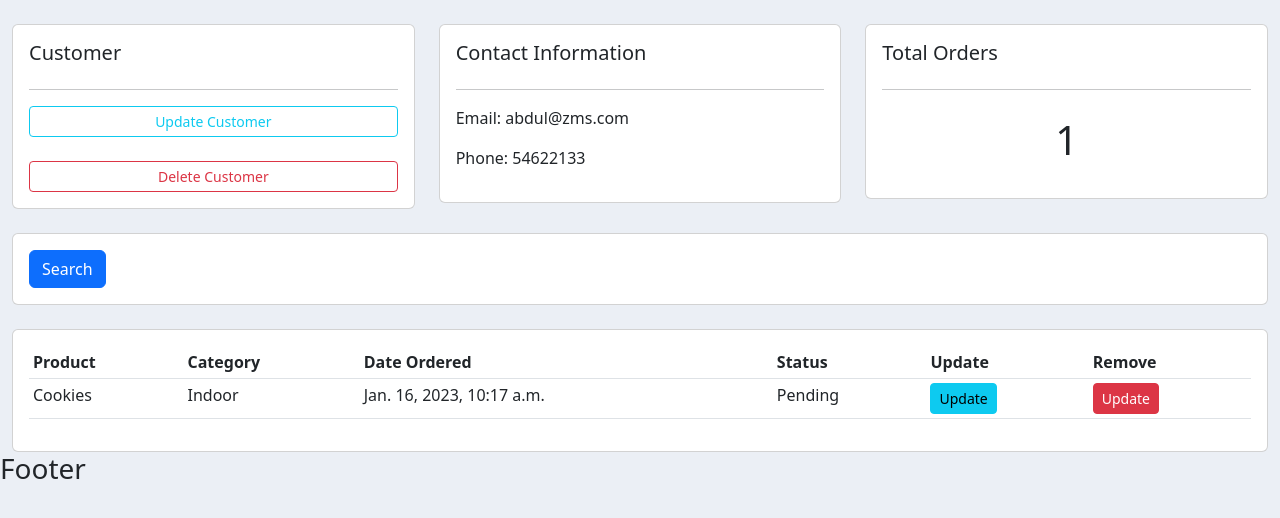
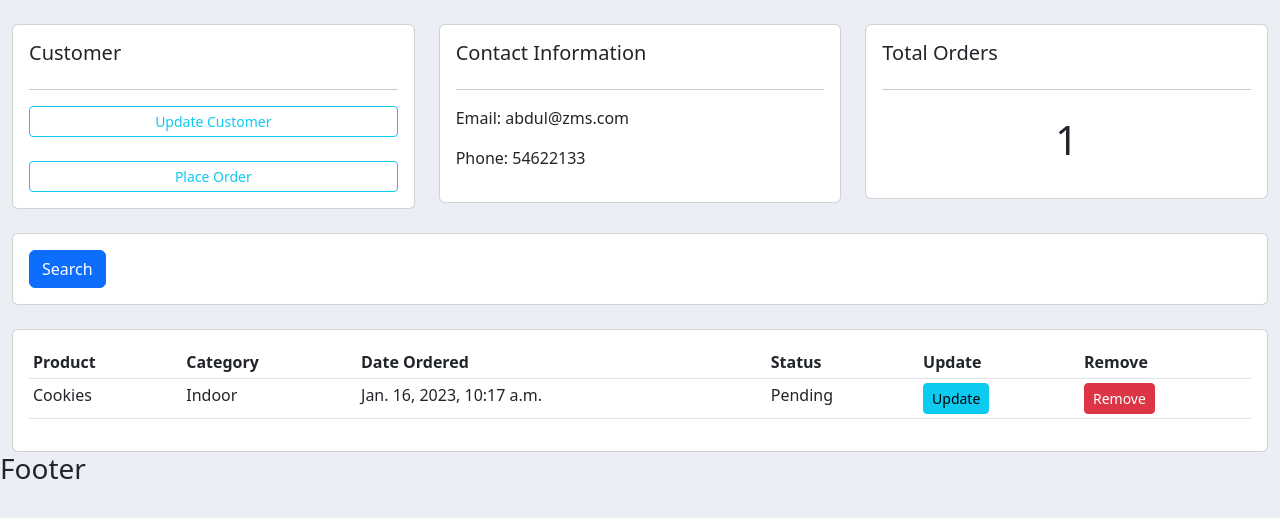
Before and after one commit to GaoxingAbdullah/crm-app, a Django app: page /customer/1/ in a window 1280 px wide. Shown: the part 90-608 px from the top of the page. Run offline with Django 4.2, Linux system fonts and the light colour scheme; data comes from the database, SQL or seed files in the repository; both versions use the stored data as it was after the commit.

Commit message:
Major changes

```diff
--- a/accounts/templates/accounts/customer.html
+++ b/accounts/templates/accounts/customer.html
@@ -10,8 +10,8 @@
             <hr>
             <a class="btn btn-outline-info btn-sm btn-block" href="">
                 Update Customer</a><br>
-            <a class="btn btn-outline-danger btn-sm btn-block" href="">
-                Delete Customer</a>
+            <a class="btn btn-outline-info btn-sm btn-block" href="{% url 'create_order' customer.id  %}">
+                Place Order</a>
         </div>
     </div>
     <div class="col-md">
@@ -64,8 +64,8 @@
                     <td>{{ order.product.category }}</td>
                     <td>{{ order.date_created }}</td>
                     <td>{{ order.status }}</td>
-                    <td><a href="" class="btn btn-sm btn-info">Update</a></td>
-                    <td><a href="" class="btn btn-sm btn-danger">Update</a></td>
+                    <td> <a href="{% url 'update_order' order.id %}" class="btn btn-sm btn-info">Update</a></td>
+                    <td> <a href="{% url 'delete_order' order.id %}" class="btn btn-sm btn-danger" >Remove</a></td>
                 </tr>
                 {% endfor %}
 
--- a/accounts/templates/accounts/dashboard.html
+++ b/accounts/templates/accounts/dashboard.html
@@ -35,9 +35,6 @@
         <h5>LAST 5 ORDERS</h5>
         <hr>
         <div class="card card-body">
-            <a  href="{% url 'create_order' %}" class="btn btn-primary btn-sm btn-block">
-                Create Order
-            </a>
             <table class="table table-sm">
                 <tr>
                     <th>Product</th>
--- a/accounts/templates/accounts/delete.html
+++ b/accounts/templates/accounts/delete.html
@@ -5,7 +5,7 @@
 {% block content %}
 
 
-<form method="POST">
+<form  method="POST" action="{% url 'delete_order' item.id %}" >
 
     {% csrf_token %}
 
@@ -18,7 +18,7 @@
             Cancel
         </a>
 
-        <a class="btn btn-sm btn-danger" href="{% url 'delete_order' item.id %}" name="Confirm">Confirm</a>
+        <input  type="submit" class="btn btn-sm btn-danger" name="Confirm" value="Confirm">
 
     </div>
 
--- a/accounts/urls.py
+++ b/accounts/urls.py
@@ -6,8 +6,8 @@ urlpatterns = [
     path('products/', views.products, name='products'),
     path('customer/<str:customerId>/', views.customer, name='customer'),
 
-    path('create_order/', views.create_order, name='create_order'),
-    path('update_order/<str:orderId>/', views.update_order, name='update_order'),
+    path('create_order/<str:pk>/', views.create_order, name='create_order'),
+    path('update_order/<str:pk>/', views.update_order, name='update_order'),
     path('delete_order/<str:pk>/', views.delete_order, name='delete_order'),
 
     path('create_customer/', views.create_customer, name='create_customer'),
--- a/accounts/views.py
+++ b/accounts/views.py
@@ -3,7 +3,7 @@ from struct import pack_into
 from django.shortcuts import redirect, render
 from django.http import HttpResponse
 from accounts.form import OrderForm, CustomerForm
-
+from django.forms import inlineformset_factory
 from accounts.models import Customer, Order, Product
 
 def home(request):
@@ -33,19 +33,24 @@ def customer(request, customerId):
     return render(request, 'accounts/customer.html', context)
 
 
-def create_order(request):
-    form = OrderForm()
+def create_order(request, pk):
+    OrderFormSet = inlineformset_factory(Customer, Order, fields=('product', 'status'), extra=10)
+    customer = Customer.objects.get(id=pk)
+    formset = OrderFormSet(queryset=Order.objects.none(), instance=customer)
+    #form = OrderForm(initial={"customer": customer})
     if request.method == 'POST':
-        form = OrderForm(request.POST)
-        if form.is_valid():
-            form.save()
+        formset = OrderFormSet(request.POST, instance=customer)
+        #form = OrderForm(request.POST)
+        if formset.is_valid():
+            formset.save()
             return redirect('/')
-    context = {"form": form}
+
+    context = {"formset": formset}
     return render(request, 'accounts/order_form.html', context)
 
 
-def update_order(request, orderId):
-    order = Order.objects.get(id=orderId)
+def update_order(request, pk):
+    order = Order.objects.get(id=pk)
     form = OrderForm(instance=order)
     if request.method == 'POST':
         form = OrderForm(request.POST, instance=order)
@@ -60,7 +65,7 @@ def delete_order(request, pk):
     order = Order.objects.get(id=pk)
     if request.method == "POST":
         order.delete()
-        redirect('/')
+        return redirect('/')
 
     context = {"item":order}
     return render(request, 'accounts/delete.html', context)
```
Also changed, not shown: accounts/templates/accounts/customer_form.html (+11 -14 lines), accounts/templates/accounts/order_form.html (+19 -5 lines), db.sqlite3.
